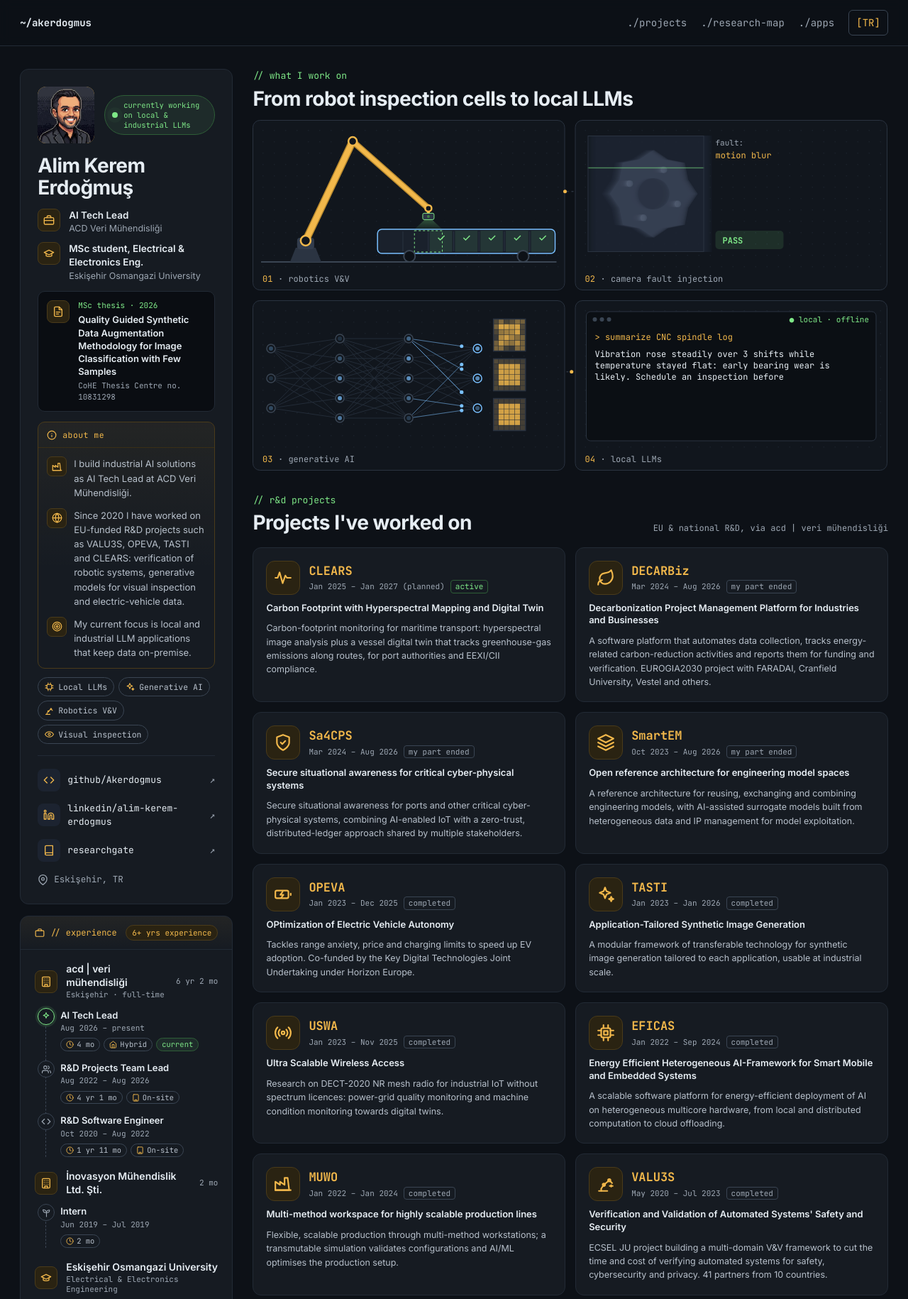
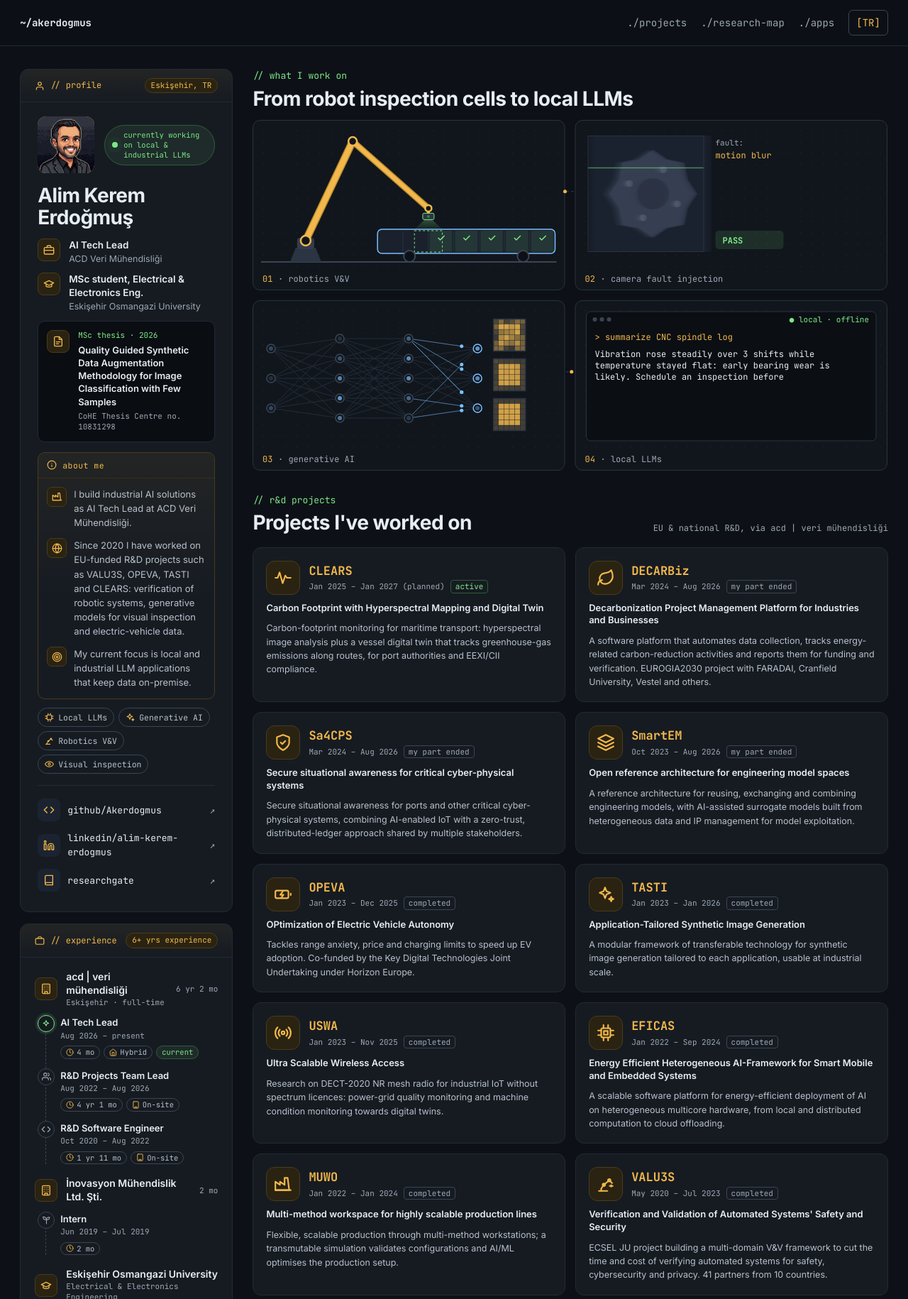
Before and after one commit to Akerdogmus/Akerdogmus.github.io, a plain HTML site: page index.html in a window 1280 px wide. Shown: the top 1830 px of the page at 71% size. Drawn offline with Linux system fonts and the light colour scheme.

Commit message:
Amber header on the profile card; keep card headers on one line
- Profile card gets the shared header with location as its pill
  (the separate location line is removed)
- Header titles no longer wrap; the stats pill shows only the date

Co-Authored-By: Claude Opus 5.5 <noreply@anthropic.com>

```diff
--- a/assets/css/style.css
+++ b/assets/css/style.css
@@ -60,7 +60,8 @@ h1, h2, h3, p, ul, ol, dl, dd { margin: 0; }
 .rail { flex: 1 1 360px; max-width: 420px; display: flex; flex-direction: column; gap: 14px; }
 
 /* Profile */
-.profile { padding: 24px; }
+.profile { padding: 0; overflow: hidden; }
+.profile__body { padding: 20px 24px 22px; }
 .avatar { width: 80px; height: 80px; border-radius: 12px; background: var(--accent); color: var(--bg); display: flex; align-items: center; justify-content: center; font-family: var(--mono); font-size: 26px; font-weight: 700; overflow: hidden; }
 .avatar img { width: 100%; height: 100%; object-fit: cover; }
 .profile__top { display: flex; align-items: center; gap: 14px; }
@@ -103,8 +104,11 @@ h1, h2, h3, p, ul, ol, dl, dd { margin: 0; }
 .exp { padding: 0 0 18px; display: flex; flex-direction: column; gap: 18px; overflow: hidden; }
 /* Shared amber card header (experience, stats, book) */
 .chead { display: flex; align-items: center; gap: 8px; padding: 12px 20px; border-bottom: 1px solid var(--line); background: linear-gradient(180deg, rgba(242,184,75,0.06), rgba(242,184,75,0)); font-family: var(--mono); font-size: 12px; color: var(--accent); }
-.chead__icon { display: inline-flex; color: var(--accent); }
-.chead__badge { margin-left: auto; padding: 2px 8px; border-radius: 999px; border: 1px solid #4A3B1A; background: var(--accent-soft); font-size: 11px; color: var(--accent); white-space: nowrap; }
+.chead__icon { flex: 0 0 auto; display: inline-flex; color: var(--accent); }
+.chead__icon svg { display: block; }
+.chead { line-height: 1.4; min-height: 46px; }
+.chead > span:nth-child(2) { flex: 0 1 auto; min-width: 0; white-space: nowrap; overflow: hidden; text-overflow: ellipsis; }
+.chead__badge { margin-left: auto; padding: 2px 8px; border-radius: 999px; border: 1px solid #4A3B1A; background: var(--accent-soft); font-size: 11px; color: var(--accent); white-space: nowrap; flex: 0 0 auto; }
 .exp__org { padding: 0 20px; }
 .exp__head { display: flex; gap: 12px; align-items: center; font-size: 14px; line-height: 1.35; }
 .exp__headtxt { flex: 1; min-width: 0; }
--- a/assets/js/app.js
+++ b/assets/js/app.js
@@ -8,7 +8,7 @@
       navMap: './research-map', navBook: './book', navApps: './apps', navProjects: './projects',
       projEyebrow: '// r&d projects', projTitle: "Projects I've worked on", projNote: 'EU & national R&D, via acd | veri mühendisliği',
       expTitle: '// experience', present: 'present', ongoing: 'active', done: 'completed', left: 'my part ended', planned: 'planned',
-      about: 'About', aboutTitle: 'about me', statsTitle: '// stats',
+      about: 'About', aboutTitle: 'about me', statsTitle: '// stats', profileTitle: '// profile',
       units: ['yr', 'mo'], now: 'current', mode: { hybrid: 'Hybrid', office: 'On-site' },
       yearsExp: function (n) { return n + '+ yrs experience'; },
       authors: 'Authors', thesisRef: 'CoHE Thesis Centre no.',
@@ -37,7 +37,7 @@
       navMap: './araştırma', navBook: './kitap', navApps: './uygulamalar', navProjects: './projeler',
       projEyebrow: '// ar-ge projeleri', projTitle: 'Çalıştığım projeler', projNote: 'AB ve ulusal Ar-Ge, acd | veri mühendisliği bünyesinde',
       expTitle: '// deneyim', present: 'devam ediyor', ongoing: 'aktif', done: 'tamamlandı', left: 'katkım sona erdi', planned: 'planlanan',
-      about: 'Hakkımda', aboutTitle: 'hakkımda', statsTitle: '// istatistikler',
+      about: 'Hakkımda', aboutTitle: 'hakkımda', statsTitle: '// istatistikler', profileTitle: '// profil',
       units: ['yıl', 'ay'], now: 'şu an', mode: { hybrid: 'Hibrit', office: 'Ofisten' },
       yearsExp: function (n) { return n + '+ yıl deneyim'; },
       authors: 'Yazarlar', thesisRef: 'YÖK Tez Merkezi ref. no',
@@ -87,6 +87,7 @@
     clockSm: svg('<circle cx="12" cy="12" r="10"></circle><polyline points="12 6 12 12 16 14"></polyline>', 11),
     homeSm: svg('<path d="M3 9l9-7 9 7v11a2 2 0 0 1-2 2H5a2 2 0 0 1-2-2z"></path><polyline points="9 22 9 12 15 12 15 22"></polyline>', 11),
     buildingSm: svg('<rect x="4" y="2" width="16" height="20" rx="2"></rect><path d="M9 22v-4h6v4"></path>', 11),
+    userSm: svg('<path d="M20 21v-2a4 4 0 0 0-4-4H8a4 4 0 0 0-4 4v2"></path><circle cx="12" cy="7" r="4"></circle>', 14),
     chartSm: svg('<path d="M3 3v18h18"></path><rect x="7" y="12" width="3" height="5"></rect><rect x="12" y="8" width="3" height="9"></rect><rect x="17" y="5" width="3" height="12"></rect>', 14),
     info: svg('<circle cx="12" cy="12" r="10"></circle><path d="M12 16v-4"></path><path d="M12 8h.01"></path>', 14),
     factory: svg('<path d="M2 20V9l6 4V9l6 4V4h4l2 16z"></path><path d="M2 20h20"></path>'),
@@ -164,8 +165,8 @@
     var focus = (p.focus || []).map(function (f) {
       return '<span class="focus">' + (ICON[f.icon + 'Sm'] || '') + esc(L(f.label)) + '</span>';
     }).join('');
-    $('profile').innerHTML =
-      '<div class="profile__top"><div class="avatar" aria-hidden="true">' + avatar + '</div>' +
+    $('profile').innerHTML = cardHead(ICON.userSm, t('profileTitle'), L(p.location)) +
+      '<div class="profile__body"><div class="profile__top"><div class="avatar" aria-hidden="true">' + avatar + '</div>' +
       '<p class="status"><span class="pulse" aria-hidden="true"></span>' + esc(L(p.status)) + '</p></div>' +
       '<h1 class="name">' + esc(p.name) + '</h1>' +
       '<ul class="roles">' + roles + '</ul>' +
@@ -174,8 +175,7 @@
         (p.thesis.ref ? '<span class="thesis__ref">' + esc(t('thesisRef')) + ' ' + esc(p.thesis.ref) + '</span>' : '') + '</span></div>' : '') +
       aboutBox(p.summary) +
       (focus ? '<div class="focus__list">' + focus + '</div>' : '') +
-      '<nav class="links" aria-label="Profiles">' + links + '</nav>' +
-      '<p class="loc">' + ICON.pin + esc(L(p.location)) + '</p>';
+      '<nav class="links" aria-label="Profiles">' + links + '</nav></div>';
   }
 
   // "2024-03" → "Mar 2024"; a bare year ("2025") stays as is
@@ -256,7 +256,7 @@
     D.pubs.forEach(function (x) { c[x.year] = (c[x.year] || 0) + 1; });
     var ys = Object.keys(c).sort().reverse();
     var max = Math.max.apply(null, ys.map(function (y) { return c[y]; }));
-    $('stats').innerHTML = cardHead(ICON.chartSm, t('statsTitle'), 'ResearchGate · ' + p.stats.asOf) +
+    $('stats').innerHTML = cardHead(ICON.chartSm, t('statsTitle'), ym(p.stats.asOf)) +
       '<div class="term__body"><div><span class="prompt">$</span> ' + esc(t('statsCmd')) + '</div>' +
       '<div class="stats__grid">' + p.stats.items.map(function (s) {
         return '<span>' + esc(labels[s.key]) + ' <b>' + esc(s.value) + '</b></span>';
--- a/index.html
+++ b/index.html
@@ -17,7 +17,7 @@
   <link rel="preconnect" href="https://fonts.googleapis.com">
   <link rel="preconnect" href="https://fonts.gstatic.com" crossorigin>
   <link href="https://fonts.googleapis.com/css2?family=JetBrains+Mono:wght@400;500;700&family=Inter:wght@400;500;600;700&display=swap" rel="stylesheet">
-  <link rel="stylesheet" href="assets/css/style.css?v=16">
+  <link rel="stylesheet" href="assets/css/style.css?v=17">
 </head>
 <body>
   <a class="skip" href="#main" data-i18n="skip">Skip to content</a>
@@ -96,7 +96,7 @@
   </footer>
 
   <noscript><p class="wrap">This site needs JavaScript to list publications and apps. Profiles: <a href="https://github.com/Akerdogmus">GitHub</a> · <a href="https://www.researchgate.net/profile/Alim-Erdogmus">ResearchGate</a></p></noscript>
-  <script src="assets/js/app.js?v=16" defer></script>
-  <script src="assets/js/scene.js?v=16" defer></script>
+  <script src="assets/js/app.js?v=17" defer></script>
+  <script src="assets/js/scene.js?v=17" defer></script>
 </body>
 </html>
```
